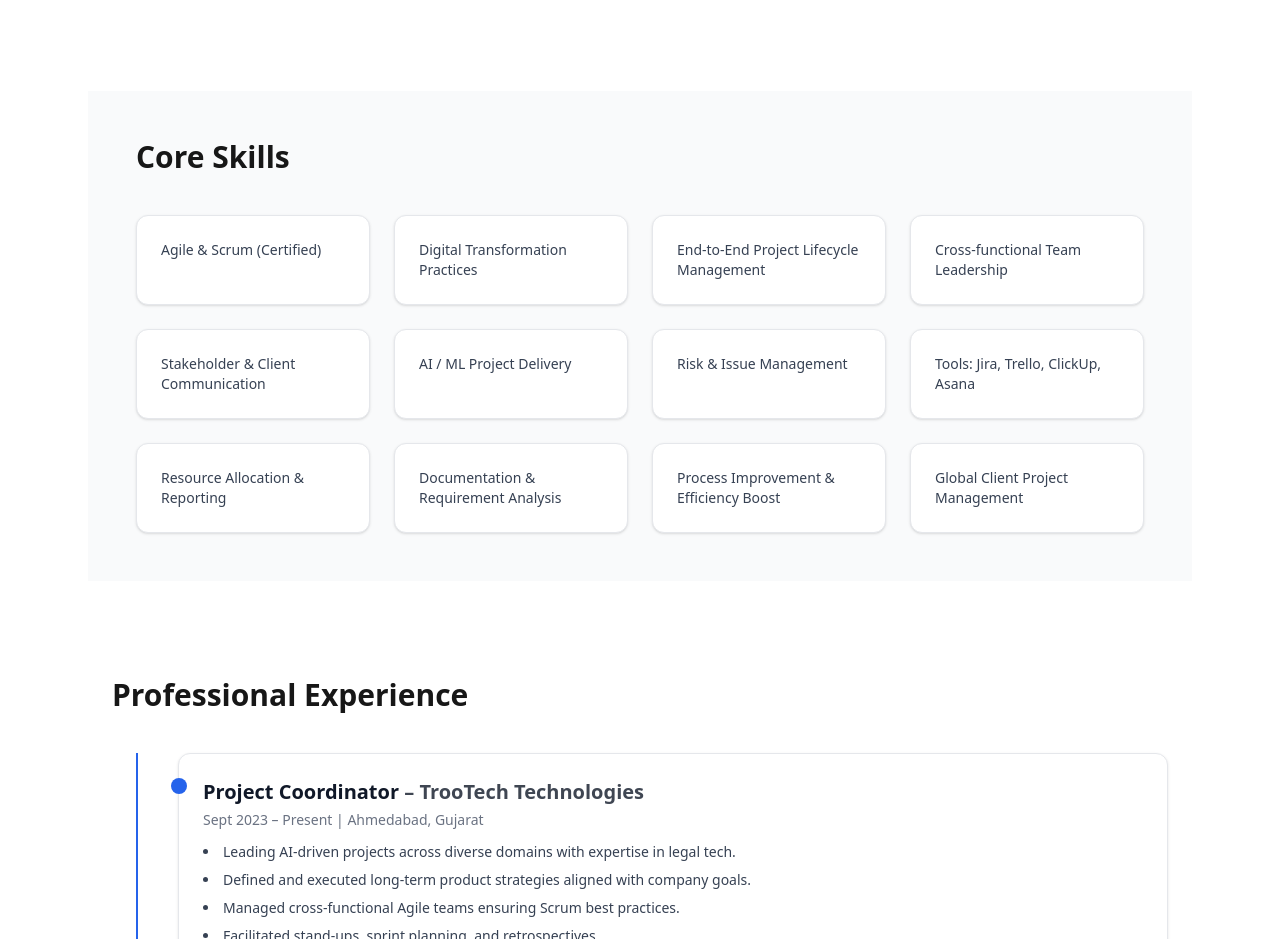
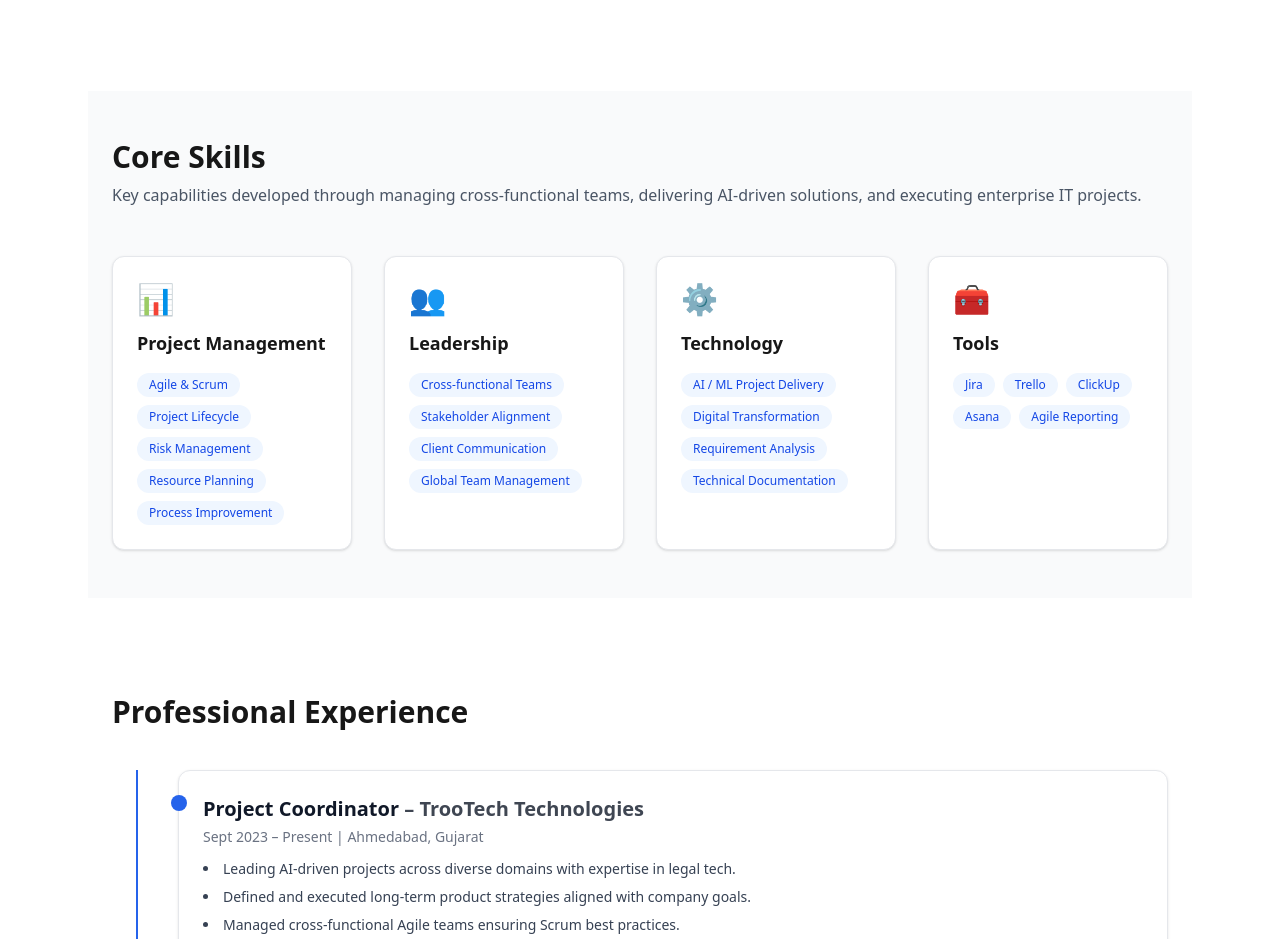
Before and after one commit to surtiabhai007-cmyk/abhai-portfolio, a Next.js app: page / in a window 1280 px wide. Shown: the part 960-1899 px from the top of the page. Built offline with nearby package versions, Linux system fonts and the light colour scheme.

Commit message:
Update Skills.js
skills section UI changes

```diff
--- a/components/Skills.js
+++ b/components/Skills.js
@@ -1,44 +1,98 @@
 export default function Skills() {
 
-  const skills = [
-    "Agile & Scrum (Certified)",
-    "Digital Transformation Practices",
-    "End-to-End Project Lifecycle Management",
-    "Cross-functional Team Leadership",
-    "Stakeholder & Client Communication",
+  const skillGroups = [
+    {
+      icon: "📊",
+      title: "Project Management",
+      skills: [
+        "Agile & Scrum",
+        "Project Lifecycle",
+        "Risk Management",
+        "Resource Planning",
+        "Process Improvement"
+      ],
+    },
+    {
+      icon: "👥",
+      title: "Leadership",
+      skills: [
+        "Cross-functional Teams",
+        "Stakeholder Alignment",
+        "Client Communication",
+        "Global Team Management"
+      ],
+    },
+    {
+      icon: "⚙️",
+      title: "Technology",
+      skills: [
         "AI / ML Project Delivery",
-    "Risk & Issue Management",
-    "Tools: Jira, Trello, ClickUp, Asana",
-    "Resource Allocation & Reporting",
-    "Documentation & Requirement Analysis",
-    "Process Improvement & Efficiency Boost",
-    "Global Client Project Management",
+        "Digital Transformation",
+        "Requirement Analysis",
+        "Technical Documentation"
+      ],
+    },
+    {
+      icon: "🧰",
+      title: "Tools",
+      skills: [
+        "Jira",
+        "Trello",
+        "ClickUp",
+        "Asana",
+        "Agile Reporting"
+      ],
+    },
   ];
 
   return (
     <section id="skills" className="section-spacing bg-gray-50">
-      <div className="max-w-6xl mx-auto px-6">
 
       {/* Section Title */}
-        <h2 className="text-3xl font-bold mb-10">
-          Core Skills
-        </h2>
+      <div className="mb-12">
+        <h2 className="text-3xl font-bold">Core Skills</h2>
+        <p className="text-gray-600 mt-2">
+          Key capabilities developed through managing cross-functional teams,
+          delivering AI-driven solutions, and executing enterprise IT projects.
+        </p>
+      </div>
 
-        {/* Skills Grid */}
-        <div className="grid grid-cols-1 sm:grid-cols-2 md:grid-cols-3 lg:grid-cols-4 gap-6">
+      {/* Skill Groups */}
+      <div className="grid md:grid-cols-2 lg:grid-cols-4 gap-8">
 
-          {skills.map((skill, i) => (
+        {skillGroups.map((group, i) => (
           <div
             key={i}
-              className="p-6 rounded-xl border border-gray-200 bg-white shadow-sm text-sm font-medium text-gray-700 transition duration-200 hover:shadow-md hover:-translate-y-1"
+            className="bg-white border border-gray-200 rounded-xl p-6 shadow-sm hover:shadow-md transition"
+          >
+
+            {/* Icon */}
+            <div className="text-3xl mb-3">
+              {group.icon}
+            </div>
+
+            {/* Title */}
+            <h3 className="text-lg font-semibold mb-4">
+              {group.title}
+            </h3>
+
+            {/* Skills */}
+            <div className="flex flex-wrap gap-2">
+              {group.skills.map((skill, j) => (
+                <span
+                  key={j}
+                  className="text-xs bg-blue-50 text-blue-700 px-3 py-1 rounded-full"
                 >
                   {skill}
+                </span>
+              ))}
+            </div>
+
           </div>
         ))}
 
       </div>
 
-      </div>
     </section>
   );
 }
```
Lines whose indentation alone changed are shown as unchanged.
